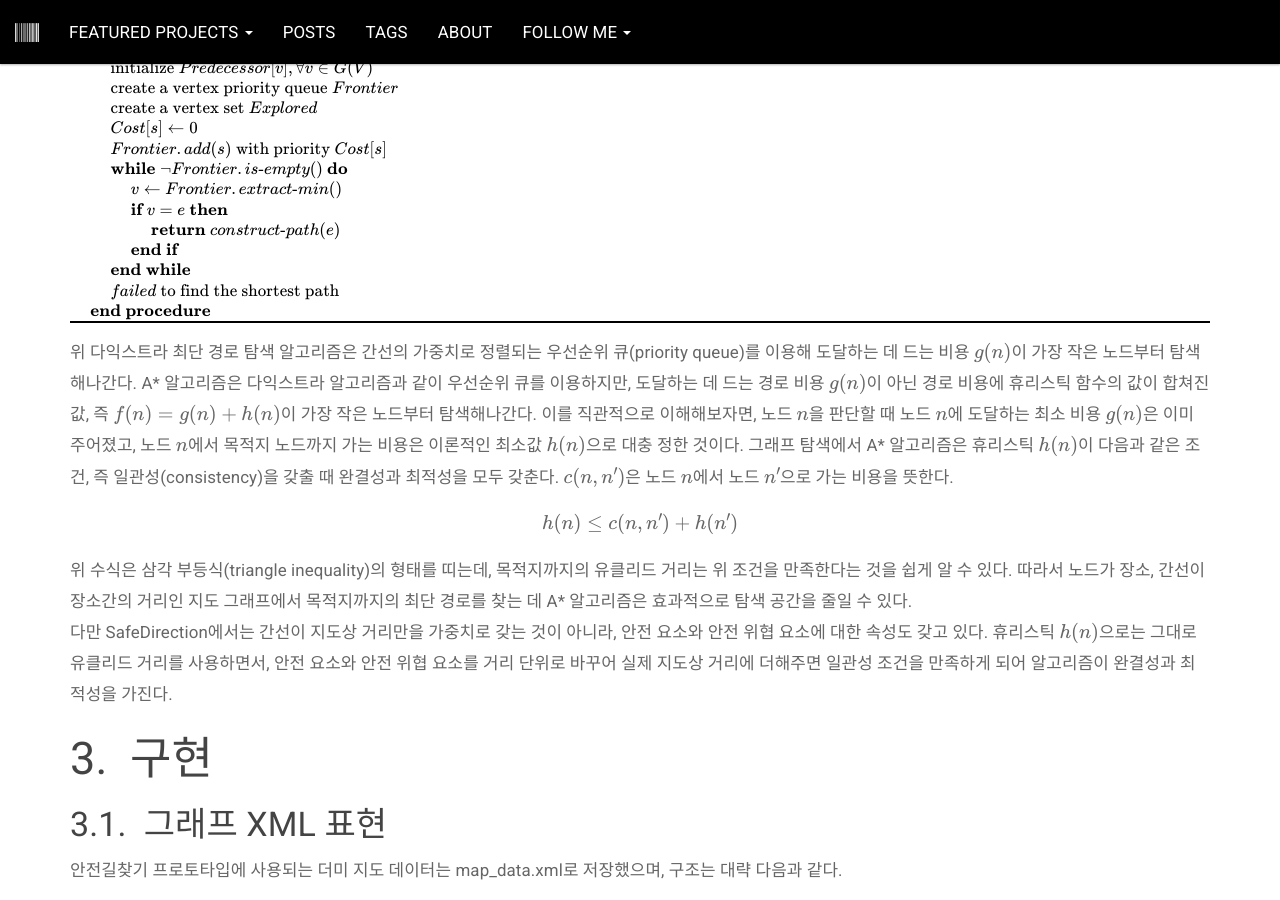
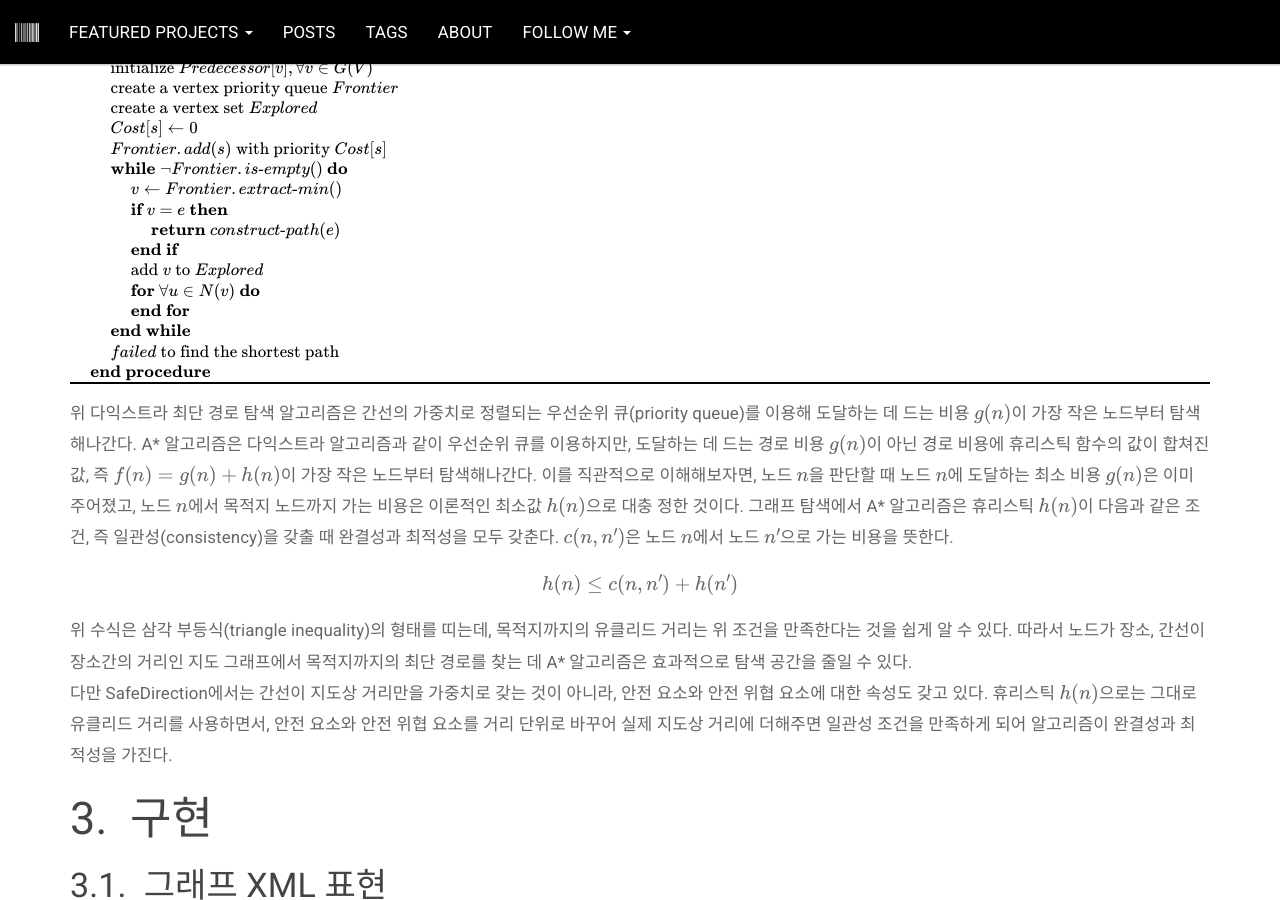
Before and after one commit to PnDong/pndong.github.io, a Jekyll site: the page built from _posts/2020-02-11-safe-direction-using-astar.html, in a window 1280 px wide and 900 px high, scrolled down 2193 px. Built offline with Jekyll 4.4.1, drawn with Linux system fonts in a browser that asks for light colours; nearby versions of some CDN libraries; formulas are drawn with MathJax 3; comment, search, counter and statistics services are not loaded.

Commit message:
Update post

```diff
--- a/_posts/2020-02-11-safe-direction-using-astar.html
+++ b/_posts/2020-02-11-safe-direction-using-astar.html
@@ -99,6 +99,9 @@ use_math: true
 		\IF{$v = e$}
 			\RETURN $construct$-$path(e)$
 		\ENDIF
+		\STATE add $v$ to $Explored$
+        \FOR{$\forall u \in N(v)$}
+		\ENDFOR
 	\ENDWHILE
 	\STATE $failed$ to find the shortest path
 \ENDPROCEDURE
```
